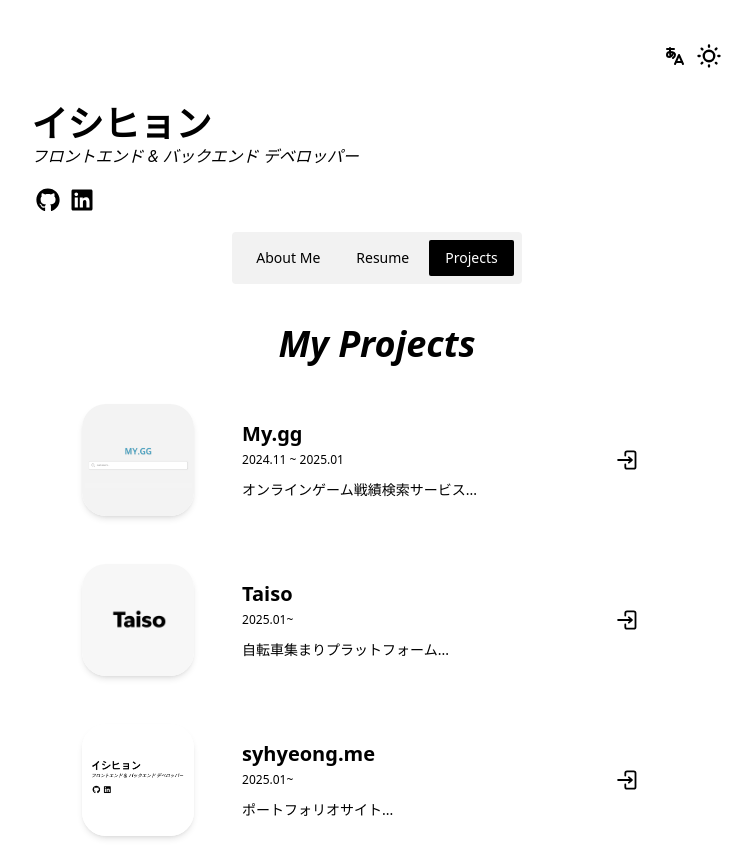
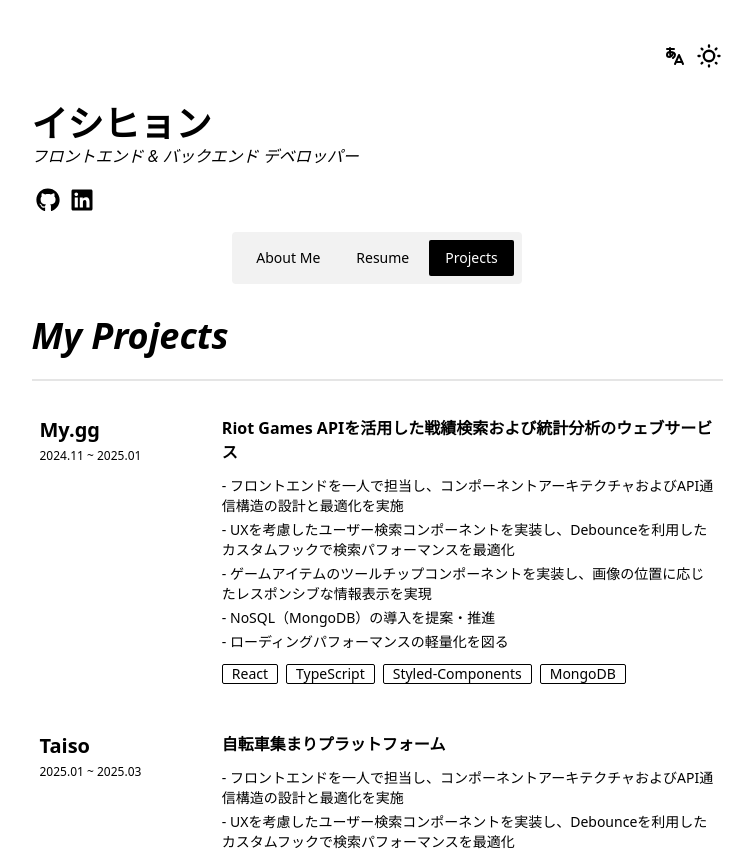
Before and after one commit to Syhyeong2/next-portfolio, a Next.js app: page /projects in a window 1280 px wide. Shown: the top 851 px of the page, without its empty margins (263-1014 px from the left). Built offline with nearby package versions, Linux system fonts and the light colour scheme.

Commit message:
add : 프로젝트 페이지 전체 구조 변경 프로젝트 페이지 컴포넌트 디자인 변경

```diff
--- a/app/projects/page.tsx
+++ b/app/projects/page.tsx
@@ -11,7 +11,7 @@ export default function BlogPage() {
   console.log(posts);
   return (
     <section>
-      <div className="flex flex-col items-center justify-center mt-10">
+      <div className="flex flex-col items-center justify-center mt-8">
         {/* <h1>블로그</h1>
       <ul>
         {posts.map(({ slug, title, date, tags }) => (
@@ -25,12 +25,13 @@ export default function BlogPage() {
         ))}
       </ul> */}
         <div
-          className="text-4xl font-bold italic mb-6"
+          className="text-4xl font-bold italic mr-auto"
           data-aos="fade-up"
-          data-aos-delay="100"
+          data-aos-delay=""
         >
           My Projects
         </div>
+        <div className="divider" data-aos="fade-up" data-aos-delay="50"></div>
         <Projects />
       </div>
     </section>
--- a/app/resume/Projects.tsx
+++ b/app/resume/Projects.tsx
@@ -33,97 +33,109 @@ export default function Projects() {
       title: t("resume.projects1-title"),
       date: "2024.11 ~ 2025.01",
       content: t("resume.projects1-content"),
+      subContent: t("resume.projects1-sub-content-1"),
+      subContent2: t("resume.projects1-sub-content-2"),
+      subContent3: t("resume.projects1-sub-content-3"),
+      subContent4: t("resume.projects1-sub-content-4"),
+      subContent5: t("resume.projects1-sub-content-5"),
       image: "/images/mygg.png",
       link: "https://github.com/Syhyeong2/SB_MyGG_README_jp",
+      stack: ["React", "TypeScript", "Styled-Components", "MongoDB"],
     },
     {
       id: 2,
       title: t("resume.projects2-title"),
-      date: "2025.01~",
+      date: "2025.01 ~ 2025.03",
       content: t("resume.projects2-content"),
+      subContent: t("resume.projects2-sub-content-1"),
+      subContent2: t("resume.projects2-sub-content-2"),
+      subContent3: t("resume.projects2-sub-content-3"),
+      subContent4: t("resume.projects2-sub-content-4"),
+      subContent5: t("resume.projects2-sub-content-5"),
       image: "/images/image copy 2.png",
       link: "https://github.com/SCIT46-1/taiso-web",
+      stack: ["React", "TypeScript", "Tailwind CSS", "Spring Boot", "MySQL"],
     },
     {
       id: 3,
       title: t("resume.projects3-title"),
       date: "2025.01~",
       content: t("resume.projects3-content"),
+      subContent: t("resume.projects3-sub-content-1"),
+      subContent2: t("resume.projects3-sub-content-2"),
+      subContent3: t("resume.projects3-sub-content-3"),
+      subContent4: t("resume.projects3-sub-content-4"),
+      subContent5: t("resume.projects3-sub-content-5"),
       image: "/images/myportfolio.png",
       link: "https://github.com/Syhyeong2/next-portfolio",
+      stack: ["React", "TypeScript", "Next.js", "Tailwind CSS"],
+    },
+    {
+      id: 4,
+      title: t("resume.projects4-title"),
+      date: "2025.01~",
+      content: t("resume.projects4-content"),
+      subContent: t("resume.projects4-sub-content-1"),
+      subContent2: t("resume.projects4-sub-content-2"),
+      subContent3: t("resume.projects4-sub-content-3"),
+      subContent4: t("resume.projects4-sub-content-4"),
+      subContent5: t("resume.projects4-sub-content-5"),
+      image: "/images/myportfolio.png",
+      link: "https://github.com/Syhyeong2/next-portfolio",
+      stack: ["React", "TypeScript", "Next.js", "Tailwind CSS", "MongoDB"],
     },
   ];
 
   return (
-    <div className="flex flex-col items-center justify-center gap-4 md:w-[90%] w-full">
+    <div className="flex flex-col items-center justify-center gap-6  w-full">
       {projects.map((project) => (
         <div
           key={project.id}
           onClick={() => window.open(project.link, "_blank")}
           data-aos="fade-up"
-          data-aos-delay="100"
-          className="flex items-center gap-2 hover:bg-base-300 cursor-pointer p-4 rounded-3xl w-full"
+          data-aos-delay="150"
+          className="flex flex-col md:flex-row items-start md:items-center gap-2 cursor-pointer p-2 rounded-lg py-3 w-full hover:bg-base-200 group relative transition-all duration-300"
         >
-          <Image
-            src={project.image}
-            alt={project.title}
-            className="md:size-28 size-24 rounded-3xl object-cover shadow-md"
-            width={100}
-            height={100}
-          />
-          <div className="flex flex-col gap-1 md:ml-10 ml-5">
-            <div className="font-extrabold text-xl">{project.title}</div>
+          <div className="flex flex-col gap-1 mb-2 md:mb-auto w-full md:w-3/12">
+            <div className="font-extrabold text-xl flex items-center">
+              {project.title}
+              <div className="ml-2 opacity-0 group-hover:opacity-100 transition-all duration-300 transform translate-x-0 group-hover:translate-x-1">
+                <svg
+                  xmlns="http://www.w3.org/2000/svg"
+                  className="h-4 w-4 -ml-1"
+                  fill="none"
+                  viewBox="0 0 24 24"
+                  stroke="currentColor"
+                >
+                  <path
+                    strokeLinecap="round"
+                    strokeLinejoin="round"
+                    strokeWidth={2}
+                    d="M9 5l7 7-7 7"
+                  />
+                </svg>
+              </div>
+            </div>
             <div className="text-xs font-light">{project.date}</div>
+          </div>
+          <div className="flex flex-col gap-1 md:ml-10 w-full md:w-11/12">
             {/* 간략한 내용 미리보기 (원하는 길이로 조절 가능) */}
-            <div className="text-sm mt-2">
-              {project.content.substring(0, 50)}...
+            <div className="mb-2 text font-bold">{project.content}</div>
+            <div className="text-sm">{project.subContent}</div>
+            <div className="text-sm">{project.subContent2}</div>
+            <div className="text-sm">{project.subContent3}</div>
+            <div className="text-sm">{project.subContent4}</div>
+            <div className="text-sm">{project.subContent5}</div>
+            <div className="flex flex-wrap gap-2 mt-2">
+              {project.stack.map((stack, index) => (
+                <div key={index} className="badge badge-outline">
+                  {stack}
+                </div>
+              ))}
             </div>
           </div>
-          <svg
-            data-slot="icon"
-            fill="currentColor"
-            viewBox="0 0 20 20"
-            xmlns="http://www.w3.org/2000/svg"
-            aria-hidden="true"
-            className="size-6 ml-auto md:mr-8"
-          >
-            <path
-              clipRule="evenodd"
-              fillRule="evenodd"
-              d="M17 4.25A2.25 2.25 0 0 0 14.75 2h-5.5A2.25 2.25 0 0 0 7 4.25v2a.75.75 0 0 0 1.5 0v-2a.75.75 0 0 1 .75-.75h5.5a.75.75 0 0 1 .75.75v11.5a.75.75 0 0 1-.75.75h-5.5a.75.75 0 0 1-.75-.75v-2a.75.75 0 0 0-1.5 0v2A2.25 2.25 0 0 0 9.25 18h5.5A2.25 2.25 0 0 0 17 15.75V4.25Z"
-            ></path>
-            <path
-              clipRule="evenodd"
-              fillRule="evenodd"
-              d="M1 10a.75.75 0 0 1 .75-.75h9.546l-1.048-.943a.75.75 0 1 1 1.004-1.114l2.5 2.25a.75.75 0 0 1 0 1.114l-2.5 2.25a.75.75 0 1 1-1.004-1.114l1.048-.943H1.75A.75.75 0 0 1 1 10Z"
-            ></path>
-          </svg>
         </div>
       ))}
-
-      {/* 모달 창: selectedProject가 있을 경우에만 렌더링
-      {selectedProject && (
-        <div
-          className="fixed inset-0 z-50 flex items-center justify-center bg-black bg-opacity-50"
-          onClick={() => setSelectedProject(null)}
-        >
-          <div
-            className="bg-white p-6 rounded-lg md:w-[681px]"
-            onClick={(e) => e.stopPropagation()}
-          >
-            <div className="flex justify-between items-center">
-              <h2 className="text-xl font-bold">{selectedProject.title}</h2>
-              <button
-                onClick={() => setSelectedProject(null)}
-                className="text-gray-500 hover:text-gray-700"
-              >
-                Close
-              </button>
-            </div>
-            <div className="mt-4"></div>
-          </div>
-        </div>
-      )} */}
     </div>
   );
 }
--- a/public/locales/jp/common.json
+++ b/public/locales/jp/common.json
@@ -41,9 +41,19 @@
     "languages-english": "英語",
     "languages-japanese": "日本語",
     "projects1-title": "My.gg",
-    "projects1-content": "オンラインゲーム戦績検索サービス",
+    "projects1-content": "Riot Games APIを活用した戦績検索および統計分析のウェブサービス",
+    "projects1-sub-content-1": "- フロントエンドを一人で担当し、コンポーネントアーキテクチャおよびAPI通信構造の設計と最適化を実施",
+    "projects1-sub-content-2": "- UXを考慮したユーザー検索コンポーネントを実装し、Debounceを利用したカスタムフックで検索パフォーマンスを最適化",
+    "projects1-sub-content-3": "- ゲームアイテムのツールチップコンポーネントを実装し、画像の位置に応じたレスポンシブな情報表示を実現",
+    "projects1-sub-content-4": "- NoSQL（MongoDB）の導入を提案・推進",
+    "projects1-sub-content-5": "- ローディングパフォーマンスの軽量化を図る",
     "projects2-title": "Taiso",
     "projects2-content": "自転車集まりプラットフォーム",
+    "projects2-sub-content-1": "- フロントエンドを一人で担当し、コンポーネントアーキテクチャおよびAPI通信構造の設計と最適化を実施",
+    "projects2-sub-content-2": "- UXを考慮したユーザー検索コンポーネントを実装し、Debounceを利用したカスタムフックで検索パフォーマンスを最適化",
+    "projects2-sub-content-3": "- ゲームアイテムのツールチップコンポーネントを実装し、画像の位置に応じたレスポンシブな情報表示を実現",
+    "projects2-sub-content-4": "- NoSQL（MongoDB）の導入を提案・推進",
+    "projects2-sub-content-5": "- ローディングパフォーマンスの軽量化を図る",
     "projects3-title": "syhyeong.me",
     "projects3-content": "ポートフォリオサイト"
   }
```
